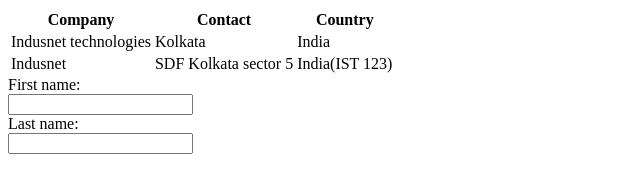
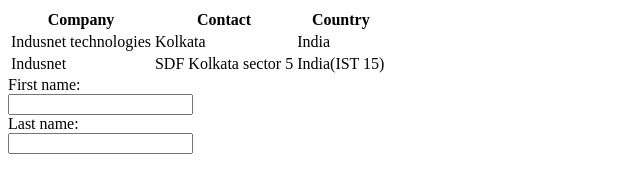
Before and after one commit to mdzuber02/Bandhan_Bank-App, a plain HTML site: page index.html in a window 1280 px wide. Shown: the full height of the page, 0-640 px from the left. Drawn offline with Linux system fonts and the light colour scheme.

Commit message:
changes in index file

```diff
--- a/index.html
+++ b/index.html
@@ -13,7 +13,7 @@
       <td>Indusnet </td>
       <td>SDF Kolkata sector 5</td>
 
-      <td>India(IST 123)</td>
+      <td>India(IST 15)</td>
 
 
     </tr>
```
